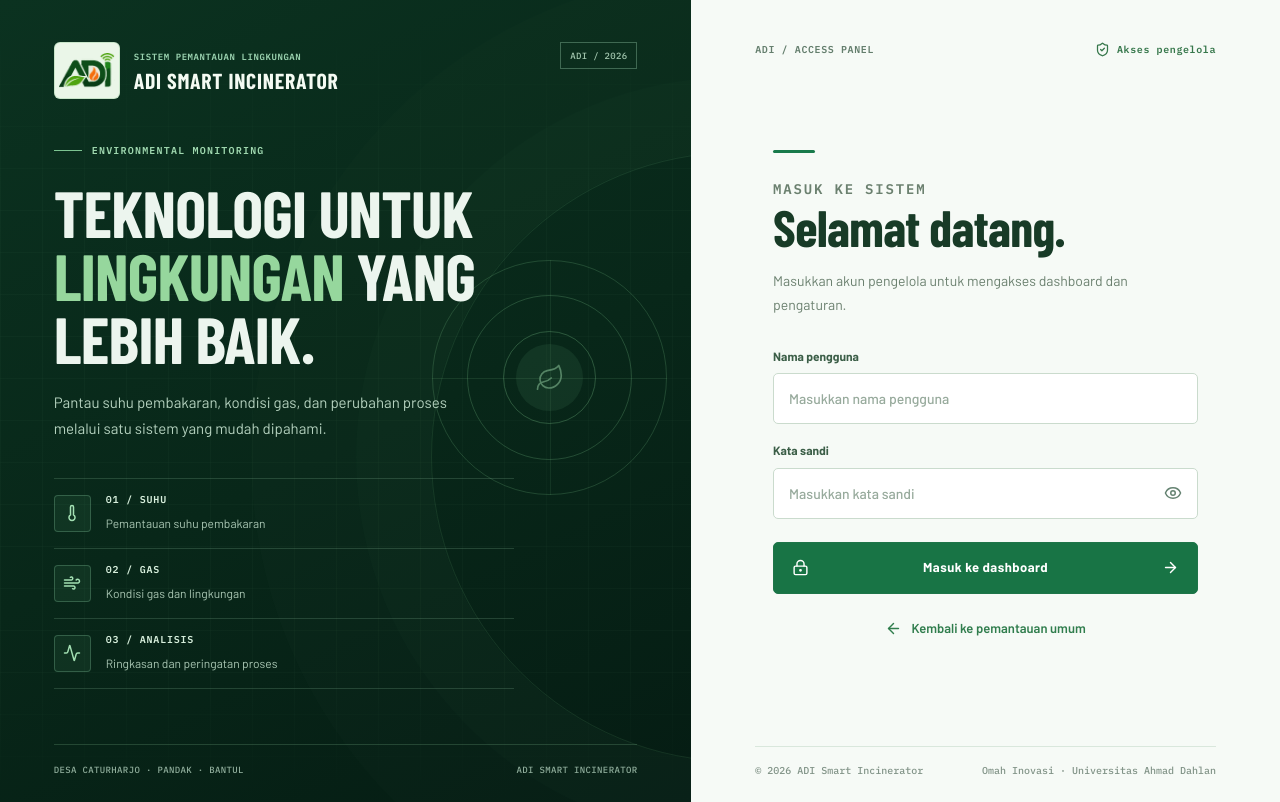
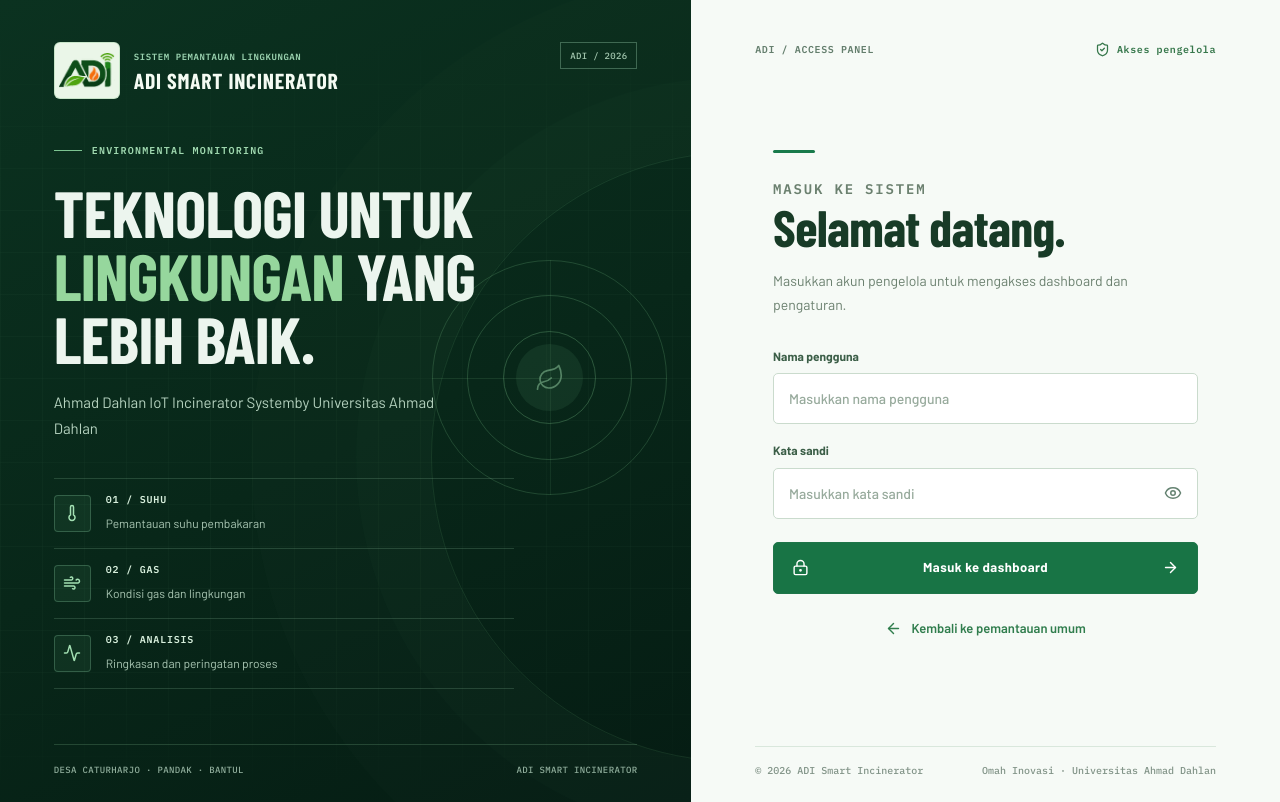
Before and after one commit to jrcoreid-repo/IoT_Incenerator_2026, a Next.js app: page /login in a window 1280 px wide. Built offline with nearby package versions, Linux system fonts and the light colour scheme; a web font is replaced by a local one.

Commit message:
copy: identify Ahmad Dahlan IoT Incinerator System on login panel

```diff
--- a/app/login/page.tsx
+++ b/app/login/page.tsx
@@ -58,9 +58,9 @@ export default function LoginPage() {
         <div className="login-visual-content">
           <span className="login-section-number"><span /> ENVIRONMENTAL MONITORING</span>
           <h1>Teknologi untuk<br /><em>lingkungan</em> yang<br /> lebih baik.</h1>
-          <p>
-            Pantau suhu pembakaran, kondisi gas, dan perubahan proses
-            melalui satu sistem yang mudah dipahami.
+          <p className="login-visual-system">
+            Ahmad Dahlan IoT Incinerator System
+            <span>by Universitas Ahmad Dahlan</span>
           </p>
 
           <div className="login-visual-graphic" aria-hidden="true">
```
